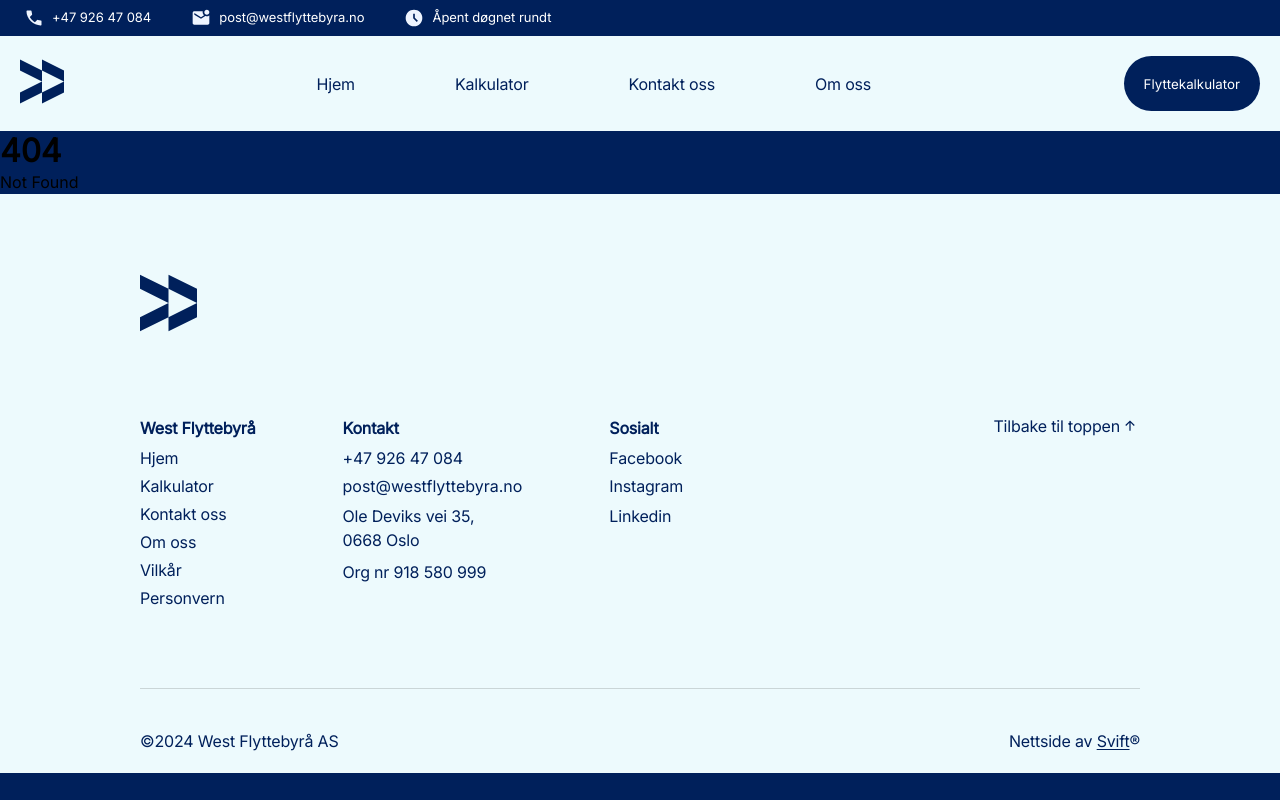
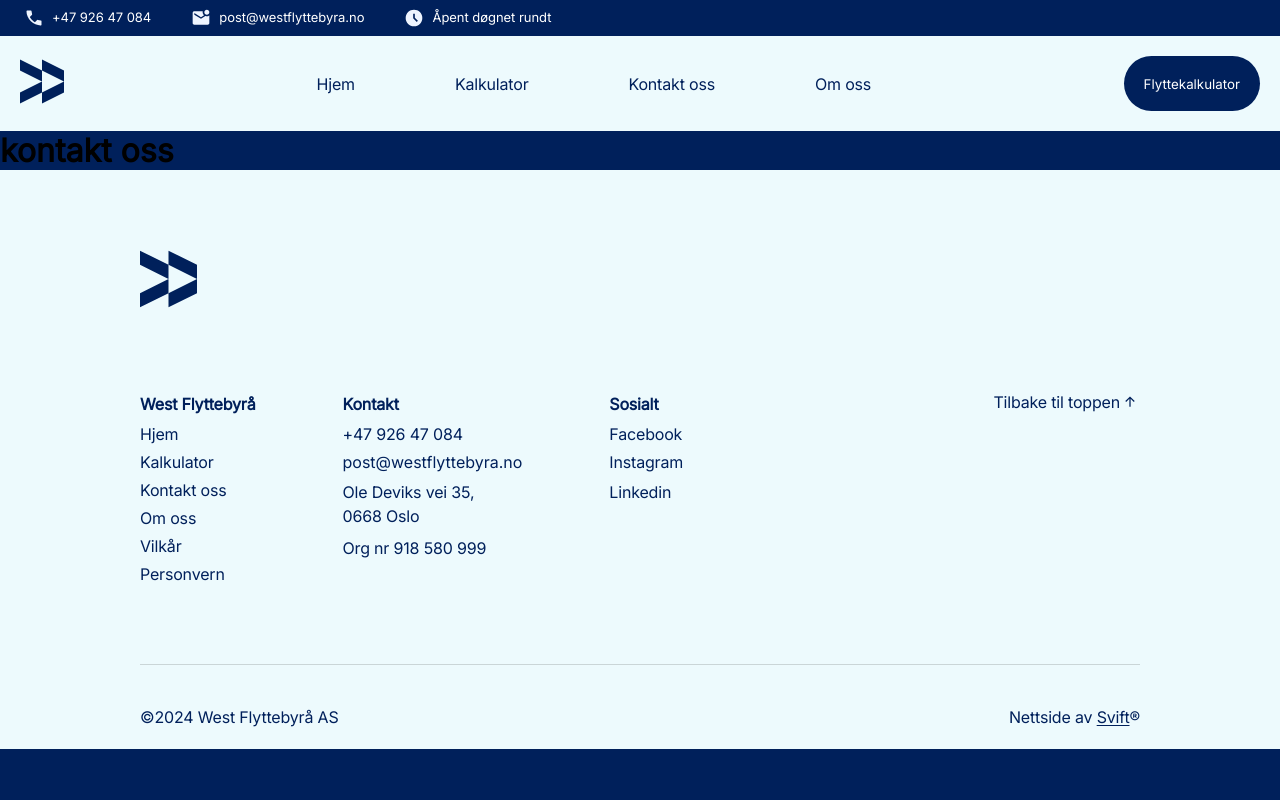
Before and after one commit to rosholm-studio/west-flyttebyra, a SvelteKit app: page /kontakt-oss in a window 1280 px wide. Before the commit this address had no page. Built offline with nearby package versions, Linux system fonts and the light colour scheme.

Commit message:
revamp, review section etc

```diff
--- /dev/null
+++ b/src/routes/kontakt-oss/+page.svelte
@@ -0,0 +1 @@
+<h1>kontakt oss</h1>
--- /dev/null
+++ b/src/routes/vilkar/+page.svelte
@@ -0,0 +1 @@
+<h1>vilkar</h1>
```
